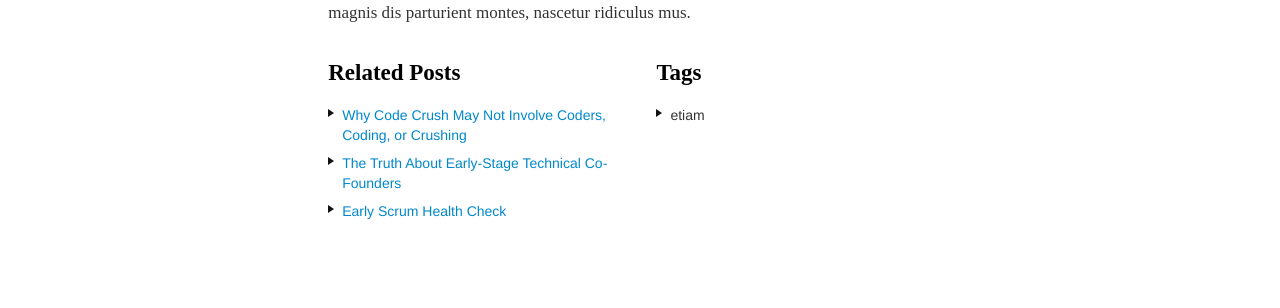
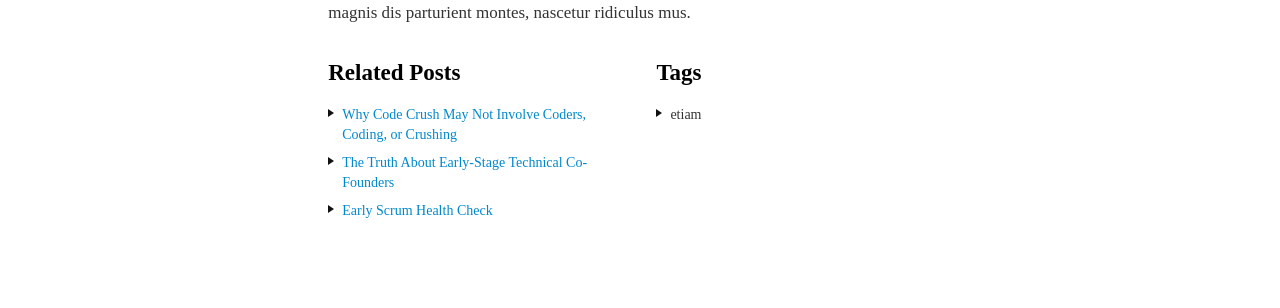
Before and after one commit to wovchko/inklings, a Jekyll site: the page built from _posts/2012-01-11-once-fringilla-purus-ridiculus.md, in a window 1280 px wide. Shown: the part 740-1048 px from the top of the page. Built offline with Jekyll 4.4.1, drawn with Linux system fonts in a browser that asks for light colours; Markdown is read by kramdown in place of the engine named in the settings.

Commit message:
Add styles

```diff
--- a/css/bootstrap_custom.css
+++ b/css/bootstrap_custom.css
@@ -792,12 +792,12 @@
   white-space: nowrap;
 }
 .recent ul {
+    font-family: marvel, serif;
     margin: 0.75em 0;
     padding: 0 1em;
     list-style: none;
 }
 .recent li:before {
-    font-family: marvel, serif;
     content: "";
     border-color: transparent #111;
     border-style: solid;
```
